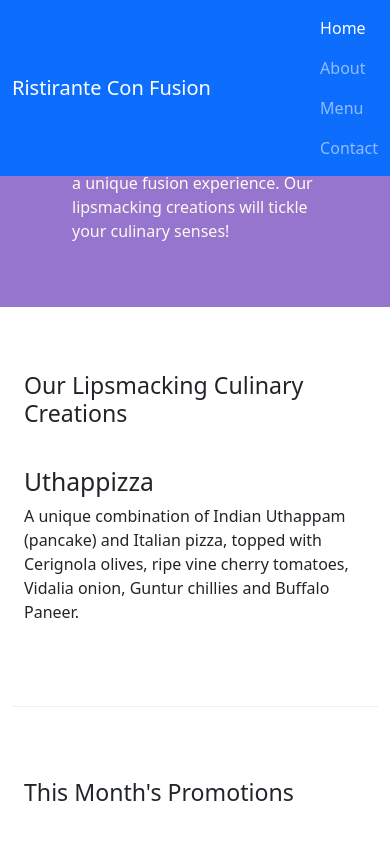
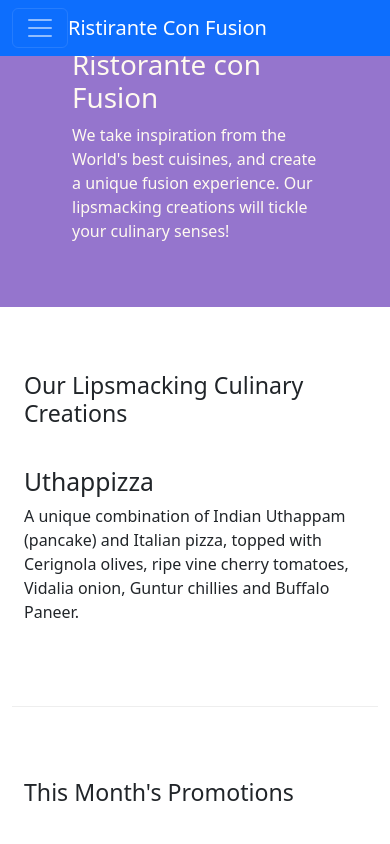
Before and after one commit to Gedeon4ick/Coursera---Bootstrap, a website: page index.html in a window 390 px wide. Shown: the top 844 px of the page. Drawn offline with nearby package versions, Linux system fonts and the light colour scheme.

Commit message:
button curse

```diff
--- a/index.html
+++ b/index.html
@@ -14,14 +14,19 @@
 
 <body>
     <nav class="navbar navbar-dark navbar-expand-sm bg-primary fixed-top ">
-        <div class="container">
+        <div class="container justify-content-start">
+            <button class="navbar-toggler" type="button" data-toggle="collapse" data-target="#Navbar">
+                <span class="navbar-toggler-icon"></span>
+            </button>
             <a href="#" class="navbar-brand">Ristirante Con Fusion</a>
+            <div class="collapse navbar-collabse" id="Navbar">
                 <ul class="navbar-nav mr-auto ">
                     <li calss="nav-item"><a href="#" class="nav-link active">Home</a></li>
                     <li calss="nav-item"><a href="./aboutus.html" class="nav-link">About</a></li>
                     <li calss="nav-item "><a href="#" class="nav-link">Menu</a></li>
                     <li calss="nav-item"><a href="#" class="nav-link">Contact</a></li>
                 </ul>
+            </div>
         </div>
     </nav>
     <header class="container-fluid p-5">
```
Also changed, not shown: css/style.css (line endings or trailing spaces).
